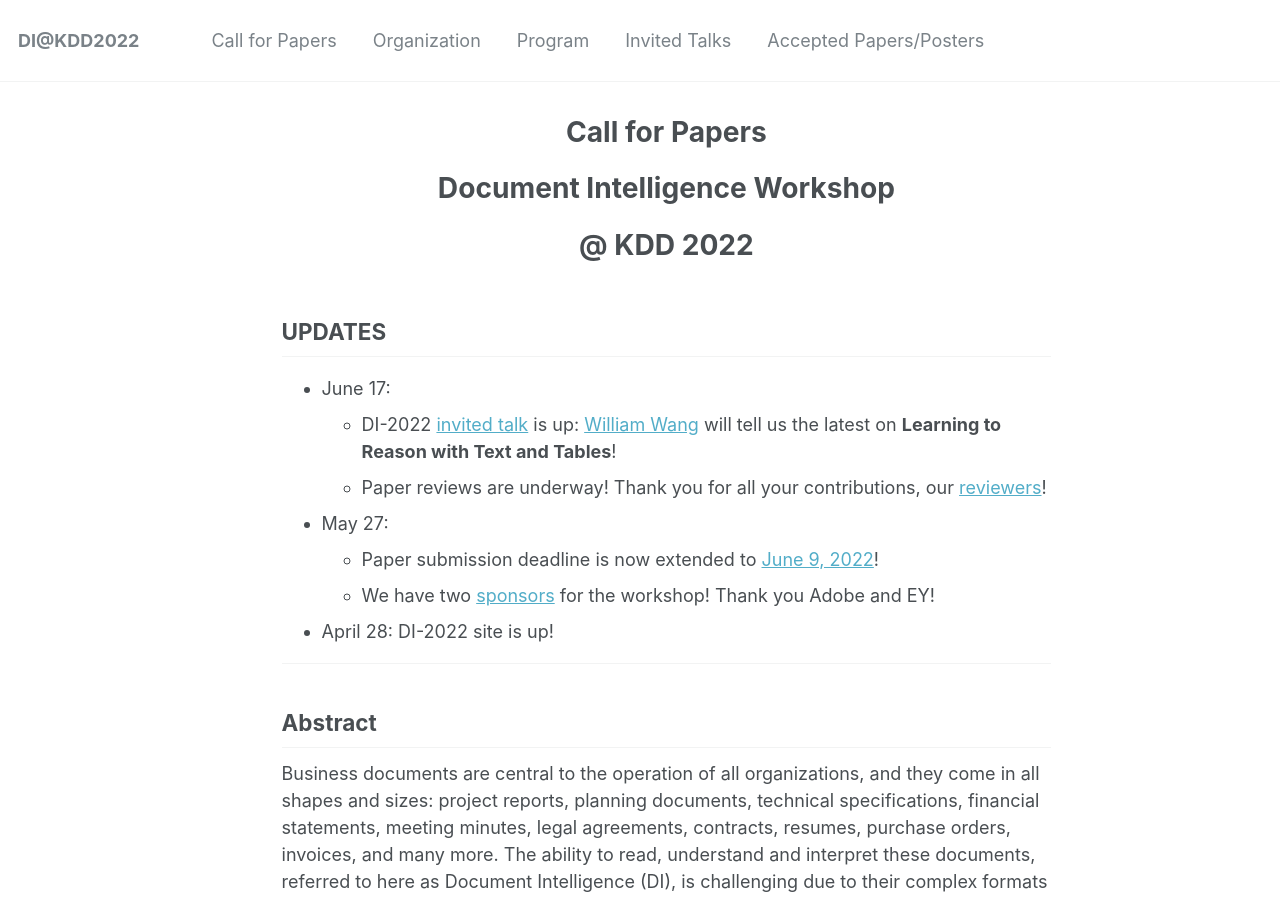
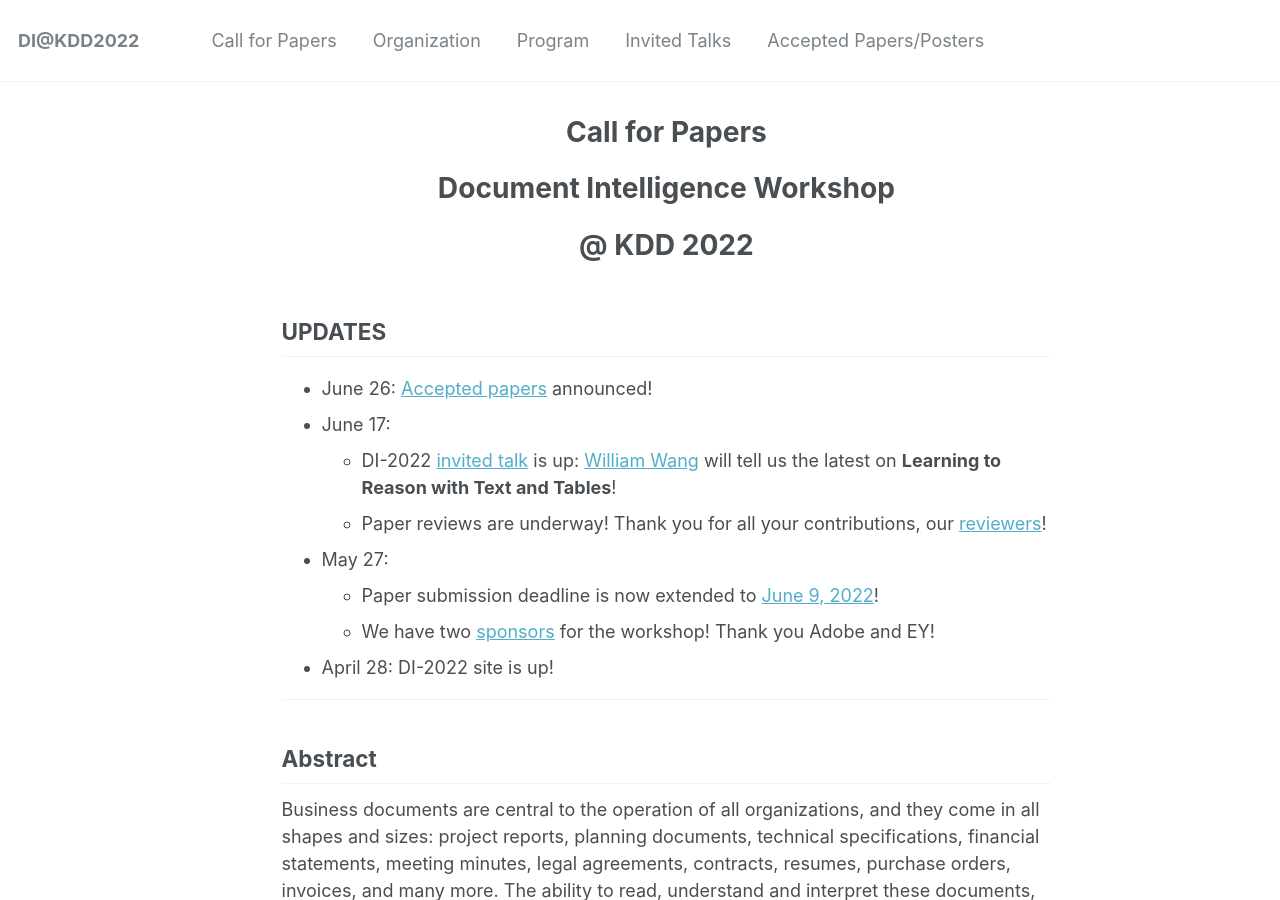
Before and after one commit to document-intelligence/DI-2022, a Jekyll site: the page built from _pages/cfp.md, in a window 1280 px wide and 900 px high. Built offline with Jekyll 4.4.1, drawn with Linux system fonts in a browser that asks for light colours.

Commit message:
Update cfp.md

```diff
--- a/_pages/cfp.md
+++ b/_pages/cfp.md
@@ -11,6 +11,7 @@ redirect_from:
 
 ## UPDATES
 
+- June 26: [Accepted papers](https://document-intelligence.github.io/DI-2022/papers/) announced!
 - June 17:
   - DI-2022 [invited talk](https://document-intelligence.github.io/DI-2022/talks/) is up: [William Wang](https://sites.cs.ucsb.edu/~william/index.html) will tell us the latest on **Learning to Reason with Text and Tables**!
   - Paper reviews are underway! Thank you for all your contributions, our [reviewers](https://document-intelligence.github.io/DI-2022/organization/#reviewers)!
```
